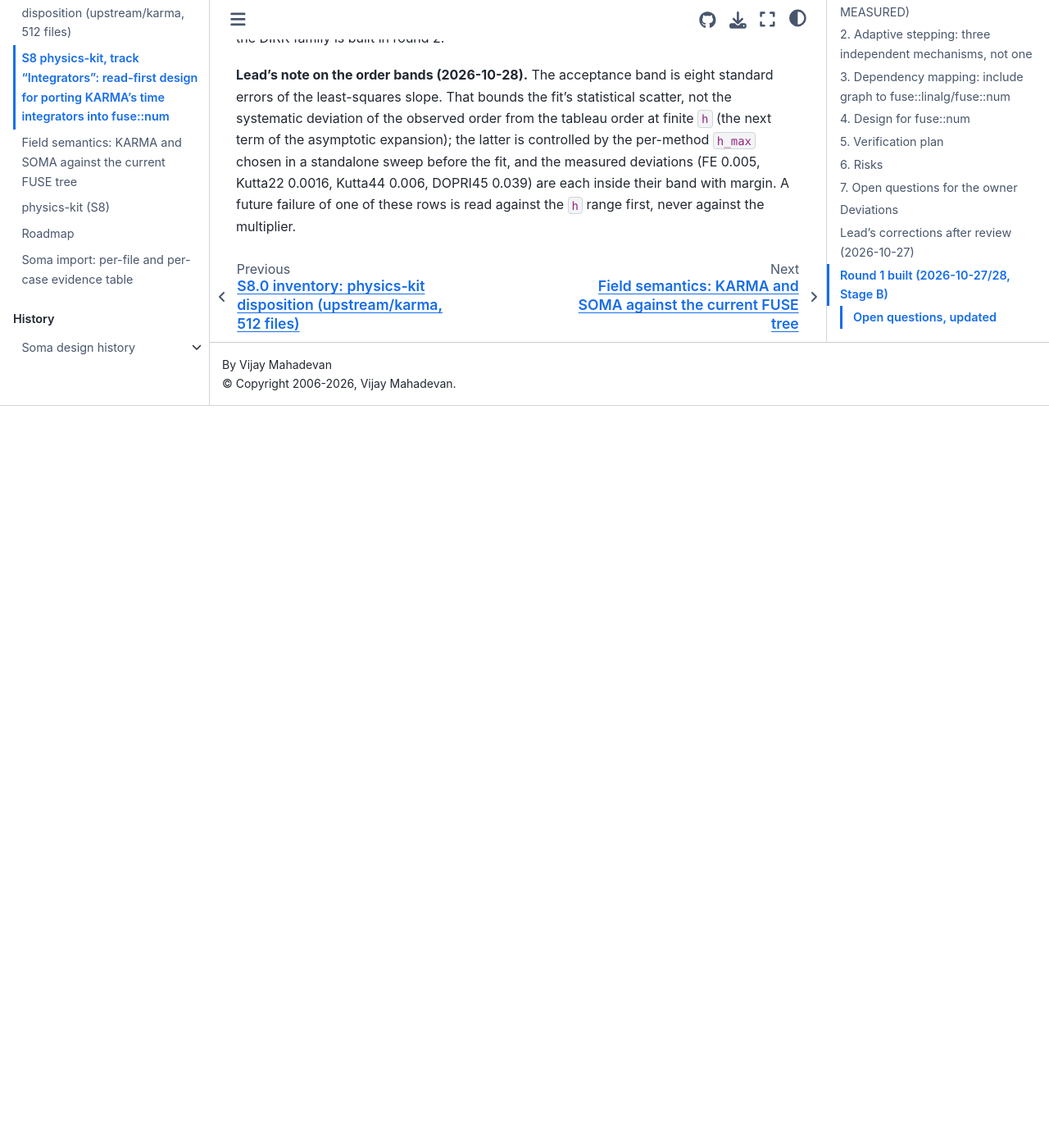
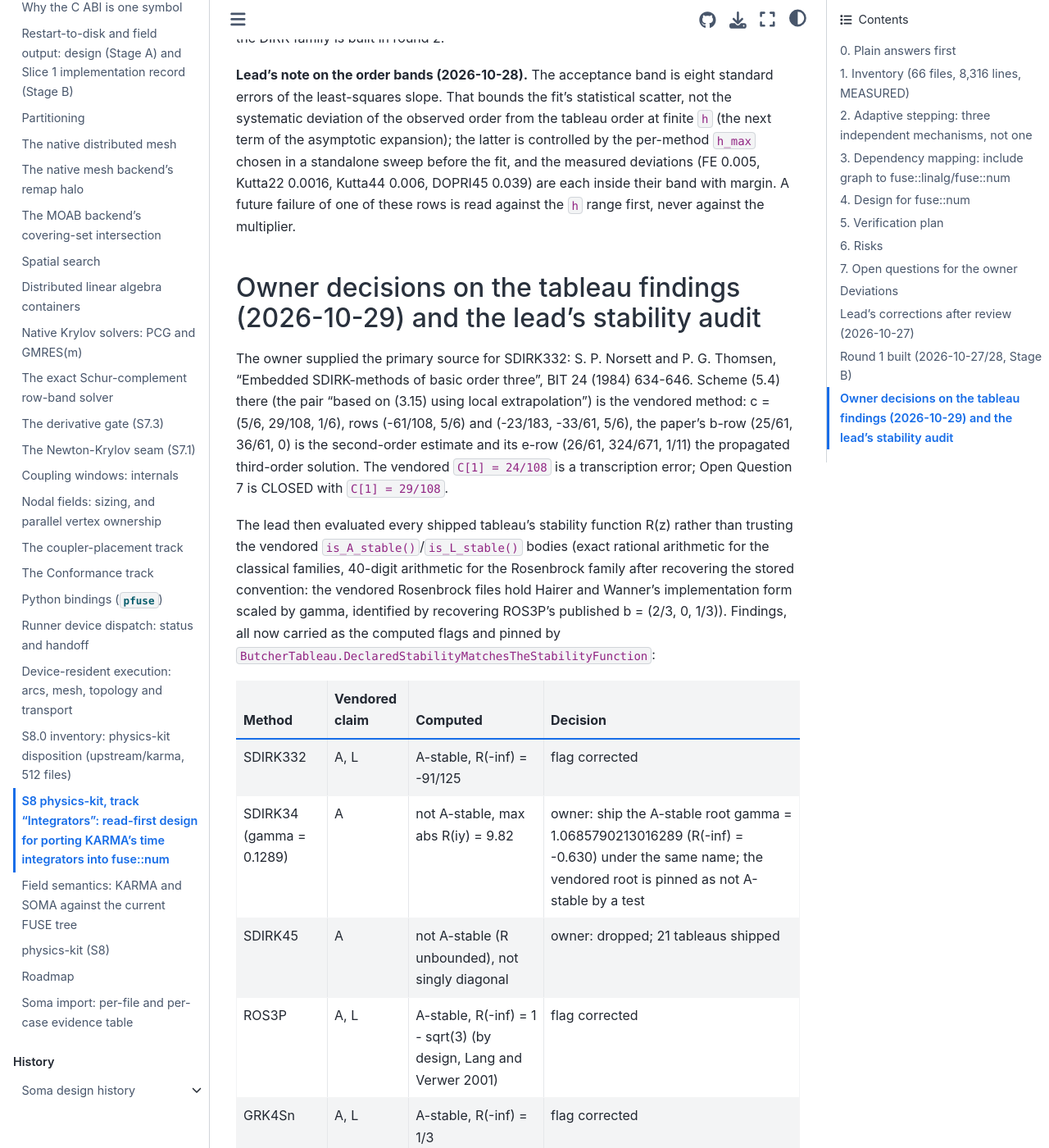
Before and after one commit to vijaysm/fuse, a Sphinx documentation site: the page built from docs/dev/integrators-design.md, in a window 1280 px wide and 1400 px high, scrolled down 28103 px. Shown: the whole window at 82% size. Built offline with Sphinx 7.4.7 and the Sphinx Book theme 1.1.4, drawn with Linux system fonts in a browser that asks for light colours; before the commit the page ends 28598 px from its top, so only the background shows below that; some of the changed text lies outside the part shown.

Commit message:
Record the tableau stability audit and the owner's round-2 decisions on ESDIRK, SSP and dense output
Open Question 7 is closed; the Rosenbrock storage convention is identified as the gamma-scaled implementation form.

```diff
--- a/docs/dev/integrators-design.md
+++ b/docs/dev/integrators-design.md
@@ -829,3 +829,42 @@
 the measured deviations (FE 0.005, Kutta22 0.0016, Kutta44 0.006, DOPRI45 0.039) are each inside
 their band with margin. A future failure of one of these rows is read against the `h` range first,
 never against the multiplier.
+
+## Owner decisions on the tableau findings (2026-10-29) and the lead's stability audit
+
+The owner supplied the primary source for SDIRK332: S. P. Norsett and P. G. Thomsen, "Embedded
+SDIRK-methods of basic order three", BIT 24 (1984) 634-646. Scheme (5.4) there (the pair "based on
+(3.15) using local extrapolation") is the vendored method: c = (5/6, 29/108, 1/6), rows
+(-61/108, 5/6) and (-23/183, -33/61, 5/6), the paper's b-row (25/61, 36/61, 0) is the second-order
+estimate and its e-row (26/61, 324/671, 1/11) the propagated third-order solution. The vendored
+`C[1] = 24/108` is a transcription error; Open Question 7 is CLOSED with `C[1] = 29/108`.
+
+The lead then evaluated every shipped tableau's stability function R(z) rather than trusting the
+vendored `is_A_stable()`/`is_L_stable()` bodies (exact rational arithmetic for the classical
+families, 40-digit arithmetic for the Rosenbrock family after recovering the stored convention: the
+vendored Rosenbrock files hold Hairer and Wanner's implementation form scaled by gamma, identified by
+recovering ROS3P's published b = (2/3, 0, 1/3)). Findings, all now carried as the computed flags and
+pinned by `ButcherTableau.DeclaredStabilityMatchesTheStabilityFunction`:
+
+| Method | Vendored claim | Computed | Decision |
+|---|---|---|---|
+| SDIRK332 | A, L | A-stable, R(-inf) = -91/125 | flag corrected |
+| SDIRK34 (gamma = 0.1289) | A | not A-stable, max abs R(iy) = 9.82 | owner: ship the A-stable root gamma = 1.0685790213016289 (R(-inf) = -0.630) under the same name; the vendored root is pinned as not A-stable by a test |
+| SDIRK45 | A | not A-stable (R unbounded), not singly diagonal | owner: dropped; 21 tableaus shipped |
+| ROS3P | A, L | A-stable, R(-inf) = 1 - sqrt(3) (by design, Lang and Verwer 2001) | flag corrected |
+| GRK4Sn | A, L | A-stable, R(-inf) = 1/3 | flag corrected |
+| GRK4T | A, L | A(89.3 deg)-stable, max abs R(iy) = 1.028, R(-inf) = 0.454 | both flags corrected |
+
+The remaining fifteen agree with their vendored flags. The row-sum test no longer carries an
+exception; the vendored SDIRK332 value is pinned as a defect the check catches.
+
+Owner decisions for round 2, recorded here: (a) the DIRK integrator treats a zero diagonal as an
+explicit stage, so ESDIRK methods (SDIRK643 already is one) need no new family; Kennedy-Carpenter
+ESDIRK3(2)4L[2]SA, 4(3)6L[2]SA, 5(4)7L[2]SA and Kvaerno (2004) are the pairs to add, cited to their
+papers, each passing the stability-function test and the order conditions before use; (b) SSP
+explicit methods (Shu-Osher SSPRK(3,3), Ketcheson SSPRK(10,4), the embedded SSP pairs of Conde,
+Fekete and Shadid 2018) run in `ExplicitIntegrator` as tableaus; the SSP coefficient is carried as
+tableau metadata and checked by a test of the same kind as the stability test; (c) dense output
+(DOPRI5's free fourth-order interpolant, the b(theta) polynomials of the stiffly accurate ESDIRKs)
+goes on the round-2 list as the integrator-side supply for the coupling window's temporal
+interpolant.
```
